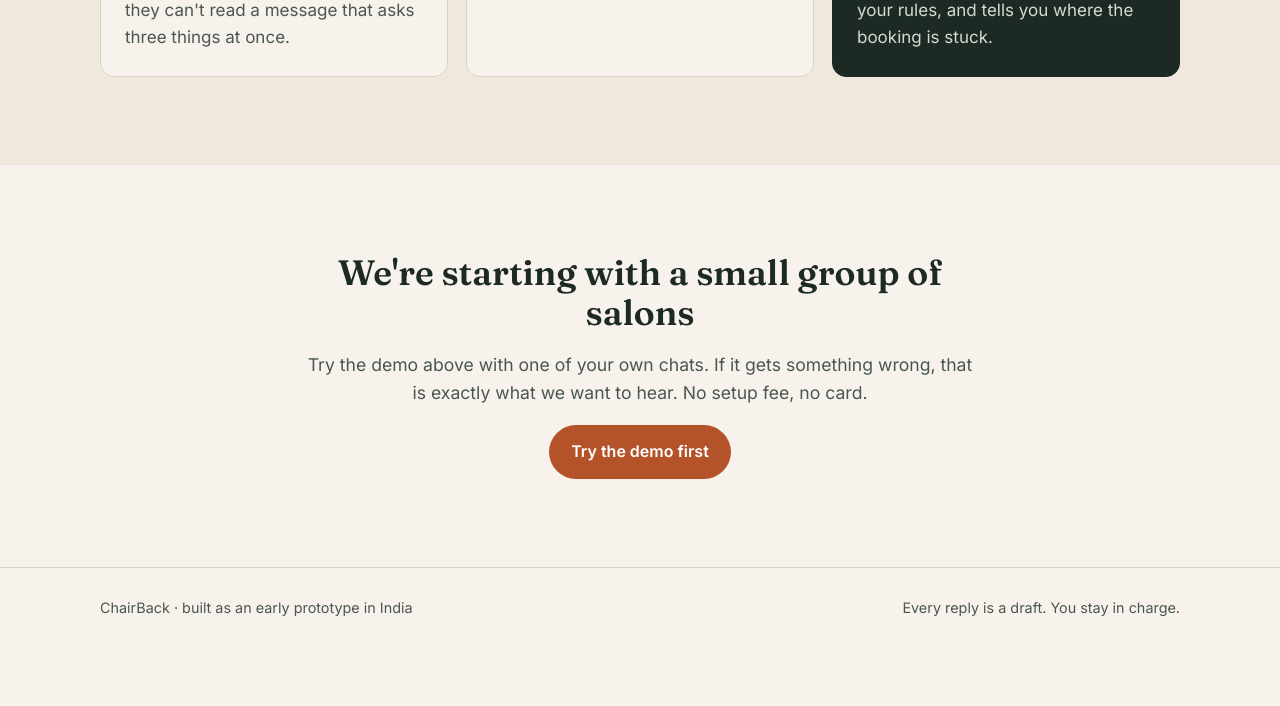
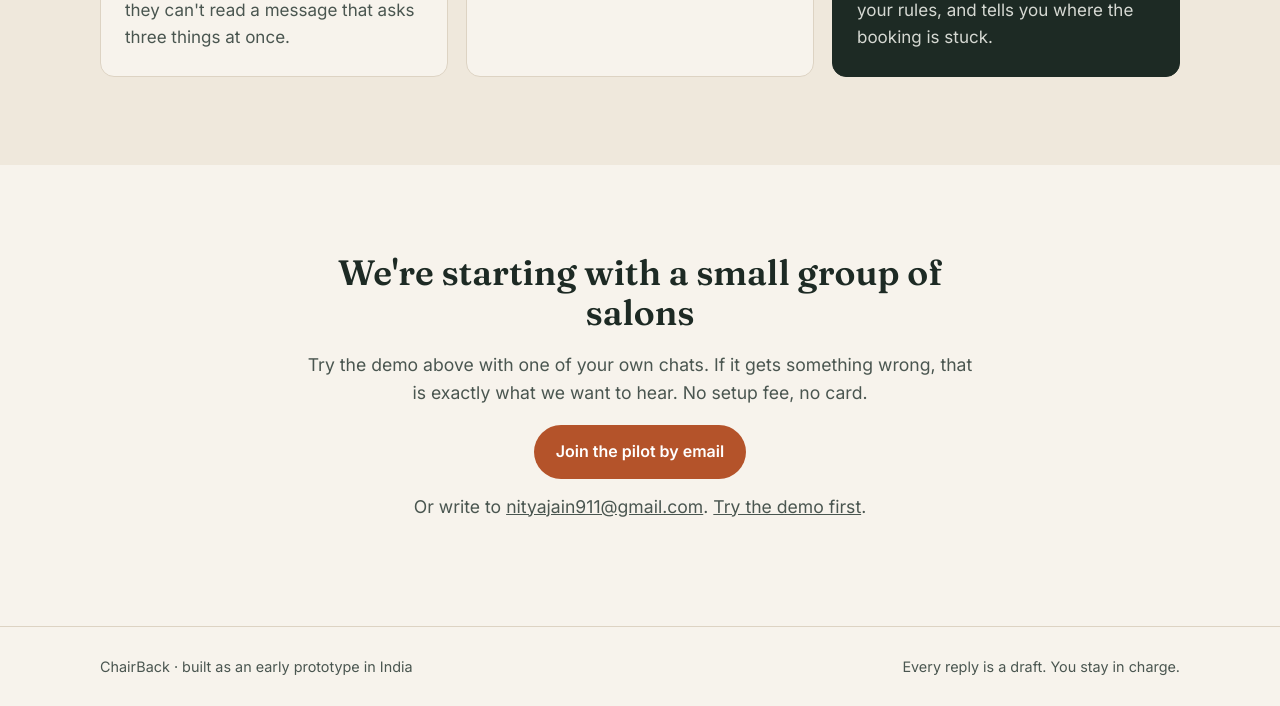
Before and after one commit to nityajain911/chairback, a website: page index.html in a window 1280 px wide. Shown: the part 3476-4182 px from the top of the page. Before the commit the page ends 4123 px from the top, so only its background shows below. Drawn offline with Linux system fonts and the light colour scheme; no server answers.

Commit message:
Add files via upload

```diff
--- a/index.html
+++ b/index.html
@@ -190,7 +190,8 @@ Open 10am to 8pm, closed Tuesday</textarea>
     <div class="wrap narrow center">
       <h2>We're starting with a small group of salons</h2>
       <p>Try the demo above with one of your own chats. If it gets something wrong, that is exactly what we want to hear. No setup fee, no card.</p>
-      <a class="btn" href="#try">Try the demo first</a>
+      <a class="btn" href="mailto:nityajain911@gmail.com?subject=ChairBack%20pilot&body=Salon%20name%2C%20city%20and%20how%20many%20WhatsApp%20enquiries%20you%20get%20a%20day%3A">Join the pilot by email</a>
+      <p class="fine" style="margin-top:14px">Or write to <a href="mailto:nityajain911@gmail.com">nityajain911@gmail.com</a>. <a href="#try">Try the demo first</a>.</p>
     </div>
   </section>
 
```
